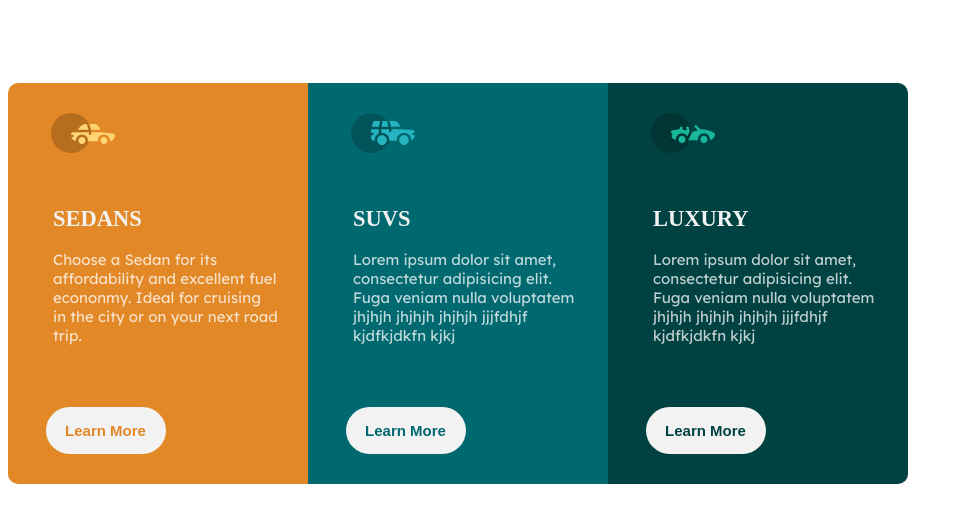
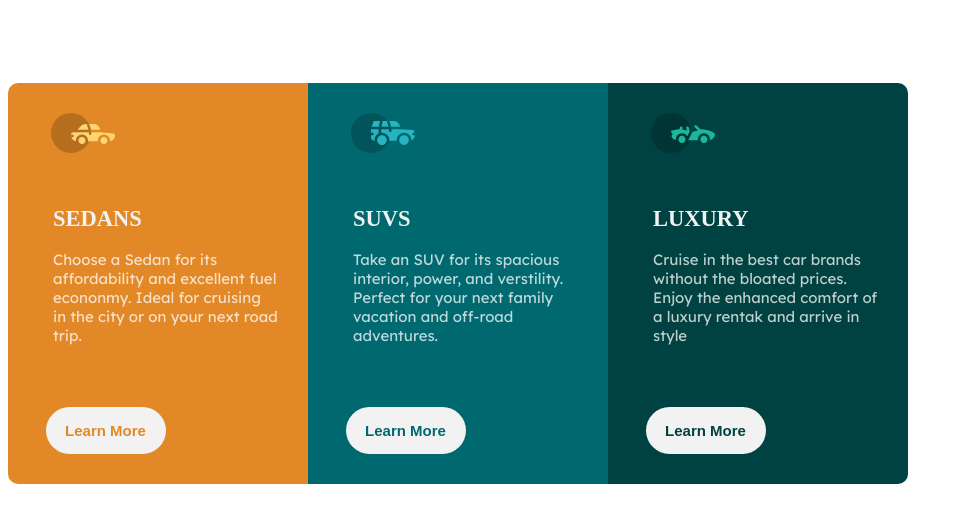
Before and after one commit to asbenjamin/flexbox.io, a plain HTML site: page index.html in a window 1280 px wide. Shown: the whole page, without its empty margins (0-963 px from the left). Drawn offline with Linux system fonts and the light colour scheme; a web font is replaced by a local one.

Commit message:
edit text

```diff
--- a/index.html
+++ b/index.html
@@ -19,14 +19,14 @@
           <div class="second">
               <img class="img-svg" src="./icon-suvs.svg" alt="My Happy SVG" /> <br>
               <h2>SUVS</h2>
-              <p>Lorem ipsum dolor sit amet, consectetur adipisicing elit. Fuga veniam nulla voluptatem jhjhjh jhjhjh jhjhjh jjjfdhjf kjdfkjdkfn kjkj</p>  <br>
+              <p>Take an SUV for its spacious interior, power, and verstility. Perfect for your next family vacation and off-road adventures.</p>  <br>
               <button class="btn-press-second">Learn More</button>
           </div>
 
           <div class="third">
               <img class="img-svg" src="./icon-luxury.svg" alt="My Happy SVG" /> <br>
               <h2>LUXURY</h2>
-              <p>Lorem ipsum dolor sit amet, consectetur adipisicing elit. Fuga veniam nulla voluptatem jhjhjh jhjhjh jhjhjh jjjfdhjf kjdfkjdkfn kjkj</p>  <br>
+              <p>Cruise in the best car brands without the bloated prices. Enjoy the enhanced comfort of a luxury rentak and arrive in style</p>  <br>
               <button class="btn-press-third">Learn More</button>
           </div>
 
```
